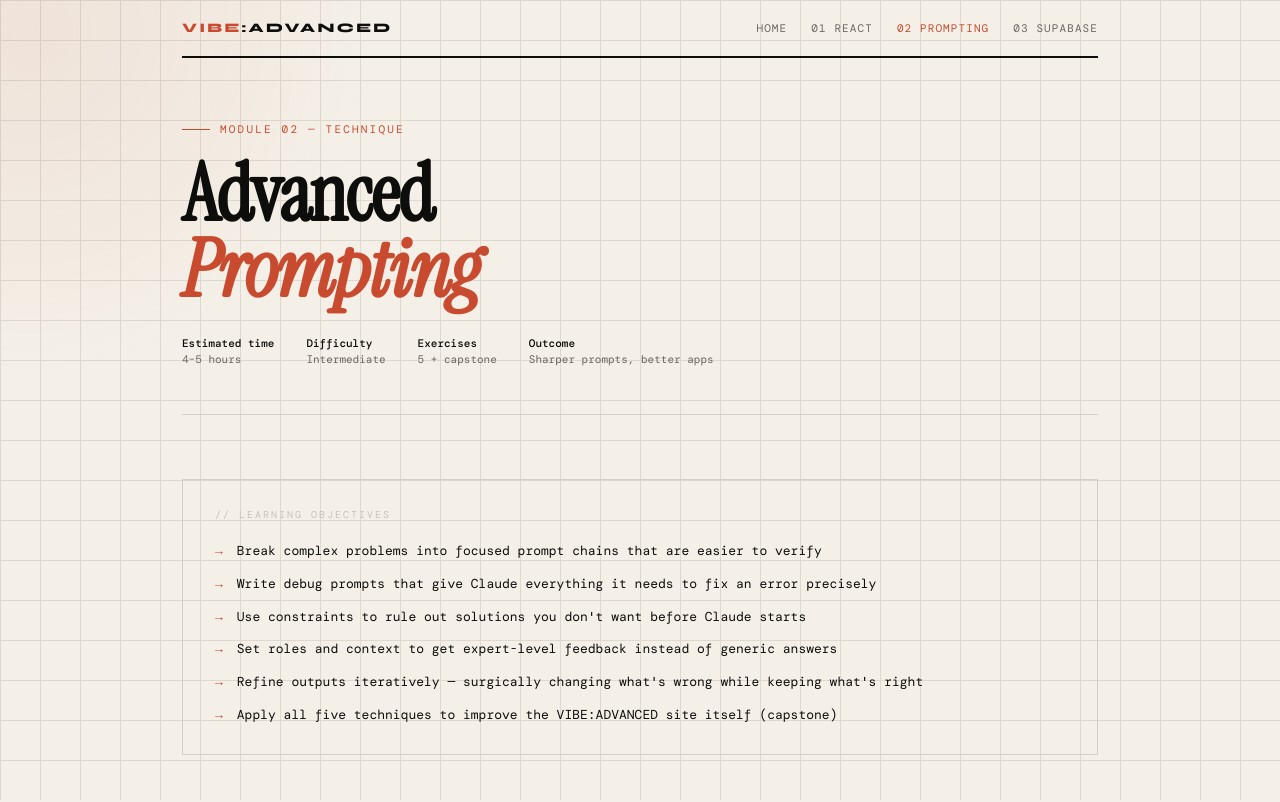
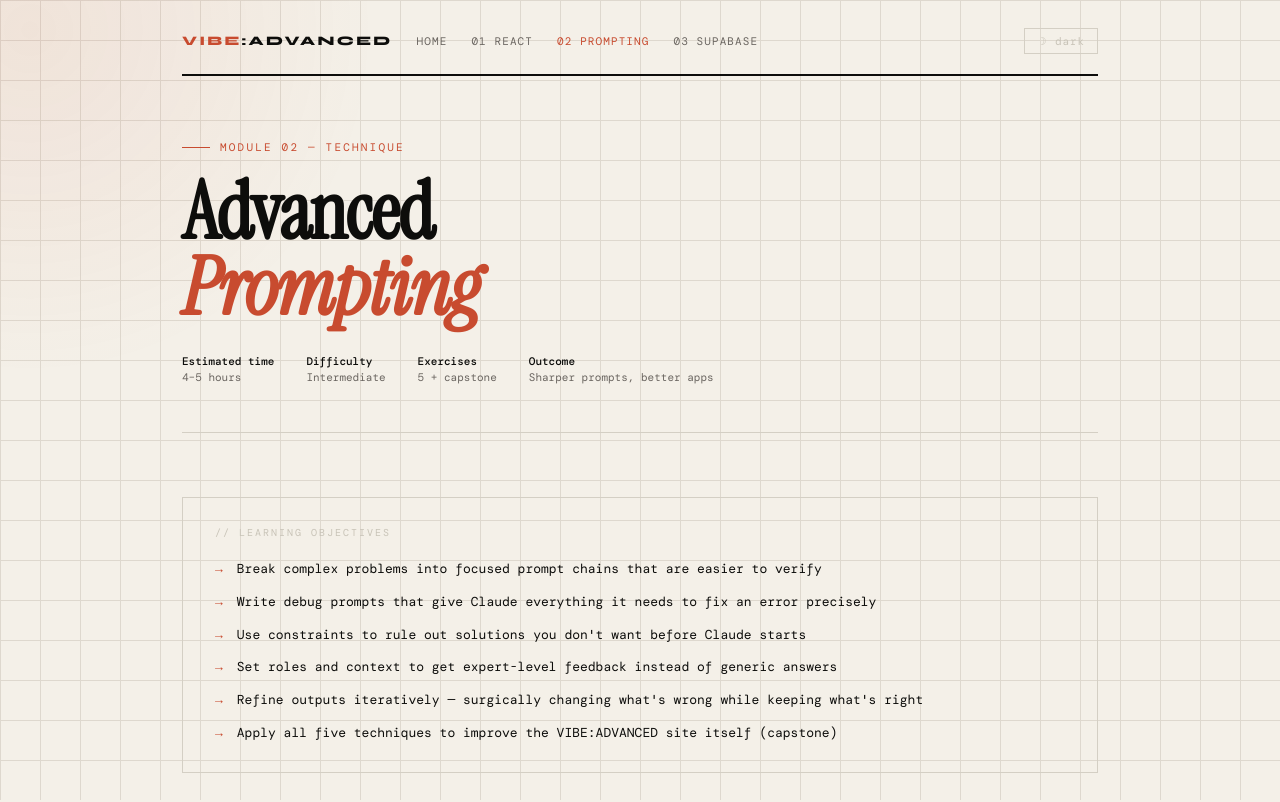
Before and after one commit to G915-prog/vibe-advanced, a React (Vite) app: page /module/2 in a window 1280 px wide. Shown: the top 802 px of the page. Built offline with nearby package versions, Linux system fonts and the light colour scheme; a web font is replaced by a local one.

Commit message:
fixing light/dark mode in module2

```diff
--- a/src/pages/Module2.jsx
+++ b/src/pages/Module2.jsx
@@ -1,5 +1,6 @@
 import { useState } from 'react';
 import { Link } from 'react-router-dom';
+import Header from '../components/Header';
 
 // ── Quiz data ──────────────────────────────────────────────────────────────
 const QUIZ = [
@@ -294,25 +295,7 @@
 
       <div style={{ position: 'relative', zIndex: 1, maxWidth: 980, margin: '0 auto', padding: '0 32px' }}>
 
-        {/* HEADER */}
-        <header style={{ borderBottom: '2px solid var(--ink)', padding: '20px 0', display: 'flex', alignItems: 'center', justifyContent: 'space-between' }}>
-          <Link to="/" style={{ fontFamily: 'var(--display)', fontWeight: 800, fontSize: 13, letterSpacing: '0.18em', textTransform: 'uppercase', textDecoration: 'none', color: 'var(--ink)' }}>
-            <span style={{ color: 'var(--accent)' }}>VIBE</span>:ADVANCED
-          </Link>
-          <nav style={{ display: 'flex', gap: 24 }}>
-            {[
-              { label: 'Home', to: '/' },
-              { label: '01 React', to: '/module/1' },
-              { label: '02 Prompting', to: '/module/2' },
-              { label: '03 Supabase', to: '#' },
-            ].map((item, i) => (
-              <Link key={i} to={item.to}
-                style={{ fontSize: 11, letterSpacing: '0.1em', color: i === 2 ? 'var(--accent)' : 'var(--muted)', textDecoration: 'none', textTransform: 'uppercase' }}>
-                {item.label}
-              </Link>
-            ))}
-          </nav>
-        </header>
+        <Header variant="module" />
 
         {/* HERO */}
         <div style={{ padding: '64px 0 48px', borderBottom: '1px solid var(--rule)', marginBottom: 64 }}>
@@ -723,7 +706,7 @@
 
 function CodeBlock({ lang, children }) {
   return (
-    <div style={{ background: 'var(--ink)', color: '#e8e4dc', borderRadius: 2, padding: '24px 28px', fontSize: 12, lineHeight: 1.8, margin: '20px 0 28px', overflowX: 'auto', position: 'relative', fontFamily: 'var(--mono)' }}>
+    <div style={{ background: '#141210', color: '#e8e4dc', borderRadius: 2, padding: '24px 28px', fontSize: 12, lineHeight: 1.8, margin: '20px 0 28px', overflowX: 'auto', position: 'relative', fontFamily: 'var(--mono)' }}>
       <span style={{ position: 'absolute', top: 10, right: 14, fontSize: 9, letterSpacing: '0.15em', textTransform: 'uppercase', color: '#4a4640' }}>{lang}</span>
       <pre style={{ margin: 0, whiteSpace: 'pre-wrap', fontFamily: 'inherit' }}>{children}</pre>
     </div>
```
Also changed, not shown: 1 other file (tests, documents, lock files or other folders).
